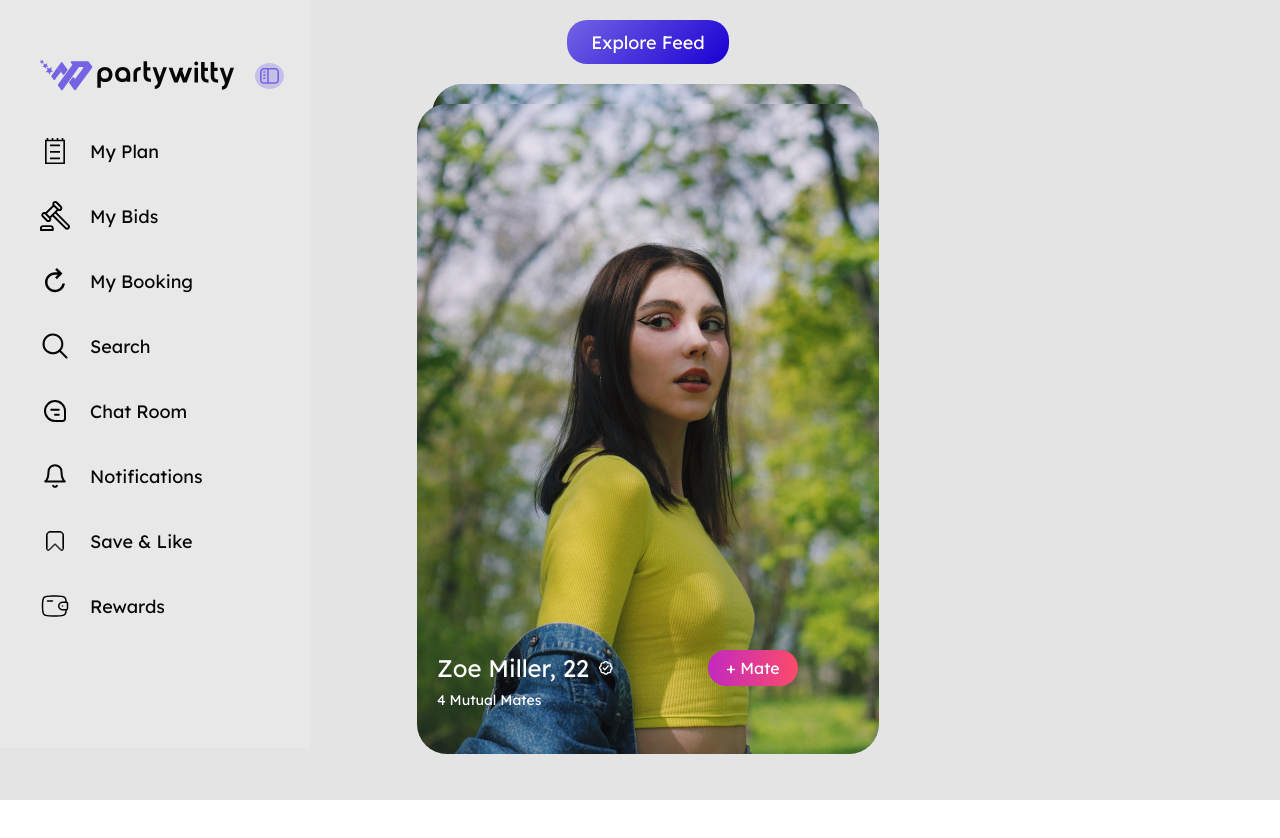
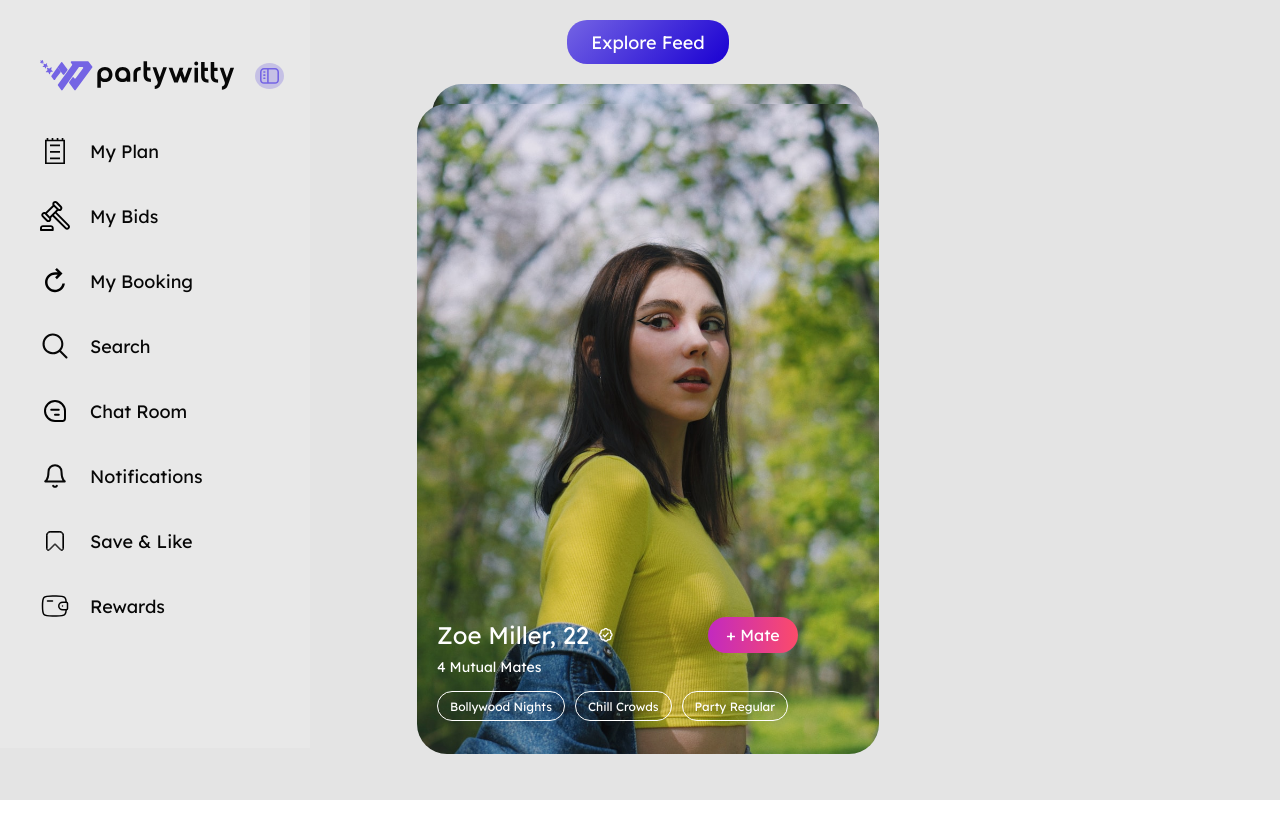
Before and after one commit to ezrablackfish2/React_Test_Project, a React (Vite) app: page / in a window 1280 px wide. Built offline with nearby package versions, Linux system fonts and the light colour scheme.

Commit message:
finished first part

```diff
--- a/src/App.css
+++ b/src/App.css
@@ -134,7 +134,7 @@
 
 .image-description-container {
   position: absolute;
-  bottom: 35px;
+  bottom: 68px;
   left: 15px;
   padding-left: 5px;
   color: #ffffff;
@@ -183,3 +183,20 @@
   font-size: 14px;
   margin-top: 8px;
 }
+
+.tag-container {
+    font-size: 12px;
+    width: 462px;
+    height: 30px;
+    position: relative;
+    display: flex;
+    align-items: center;
+    margin-top: 15px;
+}
+
+.tag {
+    border: 1px solid white;
+    border-radius: 20px;
+    padding: 6.5px 12px;
+    margin-right: 10px;
+}
--- a/src/App.jsx
+++ b/src/App.jsx
@@ -105,8 +105,10 @@ function App() {
 
               </div>
                 <div className="middle-description-container">4 Mutual Mates</div>
-                <div className="tags-container">
-
+                <div className="tag-container">
+                    <div className="tag">Bollywood Nights</div>
+                    <div className="tag">Chill Crowds</div>
+                    <div className="tag">Party Regular</div>
                 </div>
 
             </div>
```
